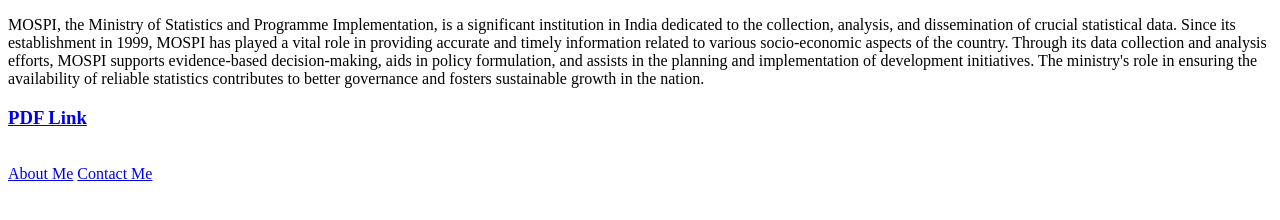
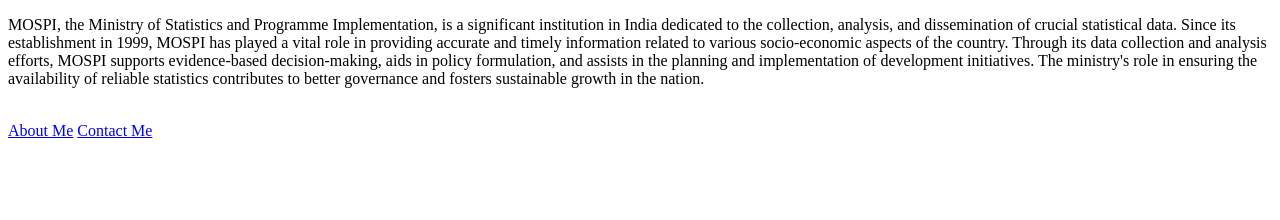
Before and after one commit to Tej1109/Temp, a plain HTML site: page index.html in a window 1280 px wide. Drawn offline with Linux system fonts and the light colour scheme.

Commit message:
Update index.html

```diff
--- a/index.html
+++ b/index.html
@@ -9,8 +9,6 @@
     <p>
 MOSPI, the Ministry of Statistics and Programme Implementation, is a significant institution in India dedicated to the collection, analysis, and dissemination of crucial statistical data. Since its establishment in 1999, MOSPI has played a vital role in providing accurate and timely information related to various socio-economic aspects of the country. Through its data collection and analysis efforts, MOSPI supports evidence-based decision-making, aids in policy formulation, and assists in the planning and implementation of development initiatives. The ministry's role in ensuring the availability of reliable statistics contributes to better governance and fosters sustainable growth in the nation.</p>
 
-    <a href="./assets/pdf/SDGs_NIF_Progress_Report_2023N_0.pdf"><h3> PDF Link  </h3> </a>
-
 
     <br />
     <a href="public/about.html"> About Me</a>
```
